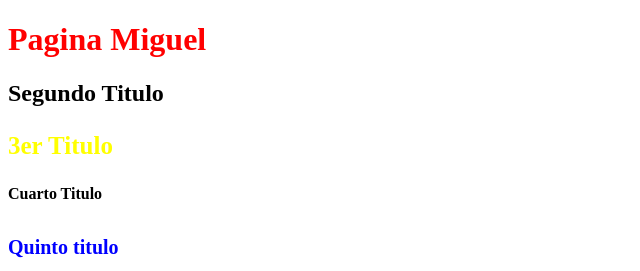
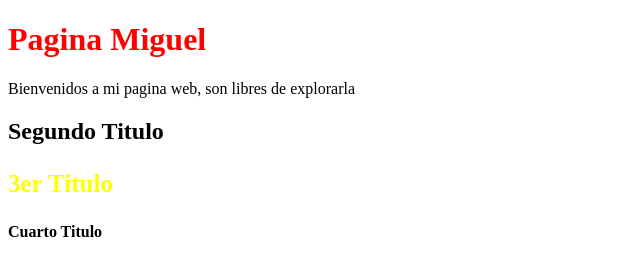
Before and after one commit to MR-Solutions/practica_1, a plain HTML site: page index.html in a window 1280 px wide. Shown: the top 271 px of the page, without its empty margins (0-640 px from the left). Drawn offline with Linux system fonts and the light colour scheme.

Commit message:
Se agrego un parrafo de bienvenida

```diff
--- a/index.html
+++ b/index.html
@@ -8,6 +8,7 @@
 </head>
 <body>
     <h1>Pagina Miguel</h1>
+    <p>Bienvenidos a mi pagina web, son libres de explorarla</p>
     <h2>Segundo Titulo</h2>
     <h3>3er Titulo</h3>
     <h4>Cuarto Titulo</h4>
```
